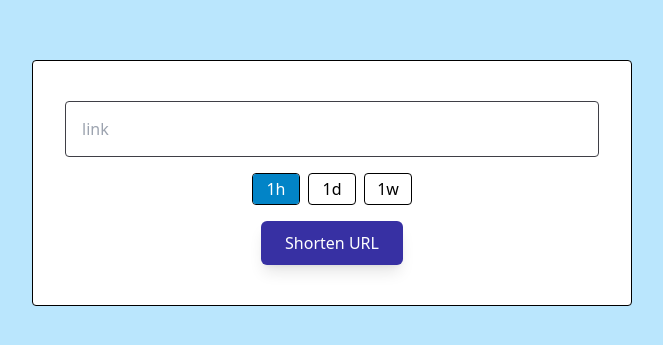
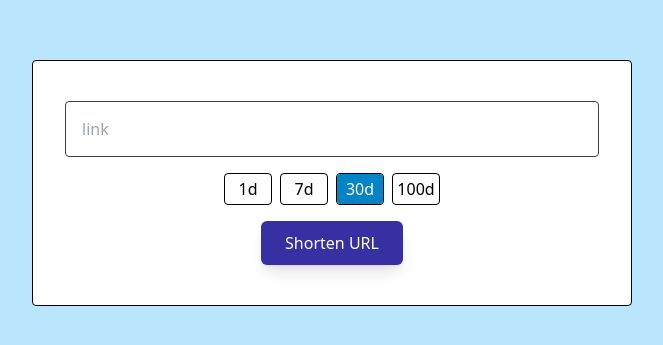
Before and after one commit to asmeydan/URL-shortener, a React (Create React App) app in the folder frontend/: page / in a window 1280 px wide. Shown: the part 217-562 px from the top of the page, without its empty margins (308-971 px from the left). Built offline with nearby package versions, Linux system fonts and the light colour scheme; the HTML template or start-up script is replaced by a standard one.

Commit message:
outdated link page added

```diff
--- a/frontend/src/App.js
+++ b/frontend/src/App.js
@@ -4,7 +4,7 @@ import axios from "axios";
 function App() {
   const [shortUrl, setShortUrl] = useState("");
   const [linkInput, setLinkInput] = useState("");
-  const [ expire, setExpire] = useState(3600)
+  const [ expire, setExpire] = useState(30)
 
   return (
     <div className=" min-h-screen flex flex-col justify-center items-center gap-10 bg-sky-200">
@@ -13,7 +13,7 @@ function App() {
         onSubmit={async (e) => {
           e.preventDefault();
           await axios
-            .post("http://localhost:5000/", { url: linkInput })
+            .post("http://localhost:5000/", { url: linkInput, expire: expire })
             .then((res) =>
               setShortUrl(`localhost:5000/${res.data.createdUrl.shortUrl}`)
             )
@@ -33,21 +33,27 @@ function App() {
         <div className=" flex gap-2">
 
           <div className=" border border-black relative w-12 h-8 rounded overflow-hidden">
-            <input type="radio" name="expire" id="hour" defaultChecked className="radio appearance-none" />
-            <label className=" w-full h-full absolute top-0 left-0 flex justify-center items-center cursor-pointer" htmlFor="hour" onClick={()=> setExpire(3600)}>
-              1h
-            </label>
-          </div>
-          <div className=" border border-black relative w-12 h-8 rounded overflow-hidden">
-            <input type="radio" name="expire" id="day" className="radio appearance-none" />
-            <label className=" w-full h-full absolute top-0 left-0 flex justify-center items-center cursor-pointer" htmlFor="day" onClick={()=> setExpire(86400)}>
+            <input type="radio" name="expire" id="one" className="radio appearance-none" />
+            <label className=" w-full h-full absolute top-0 left-0 flex justify-center items-center cursor-pointer" htmlFor="one" onClick={()=> setExpire(1)}>
               1d
             </label>
           </div>
           <div className=" border border-black relative w-12 h-8 rounded overflow-hidden">
-            <input type="radio" name="expire" id="week" className="radio appearance-none" />
-            <label className=" w-full h-full absolute top-0 left-0 flex justify-center items-center cursor-pointer" htmlFor="week" onClick={()=> setExpire(604800)}>
-              1w
+            <input type="radio" name="expire" id="seven" className="radio appearance-none" />
+            <label className=" w-full h-full absolute top-0 left-0 flex justify-center items-center cursor-pointer" htmlFor="seven" onClick={()=> setExpire(7)}>
+              7d
+            </label>
+          </div>
+          <div className=" border border-black relative w-12 h-8 rounded overflow-hidden">
+            <input type="radio" name="expire" id="thirty" defaultChecked className="radio appearance-none" />
+            <label className=" w-full h-full absolute top-0 left-0 flex justify-center items-center cursor-pointer" htmlFor="thirty" onClick={()=> setExpire(30)}>
+              30d
+            </label>
+          </div>
+          <div className=" border border-black relative w-12 h-8 rounded overflow-hidden">
+            <input type="radio" name="expire" id="hundred" className="radio appearance-none" />
+            <label className=" w-full h-full absolute top-0 left-0 flex justify-center items-center cursor-pointer" htmlFor="hundred" onClick={()=> setExpire(100)}>
+              100d
             </label>
           </div>
 
```
Also changed, not shown: 2 other files (tests, documents, lock files or other folders).
